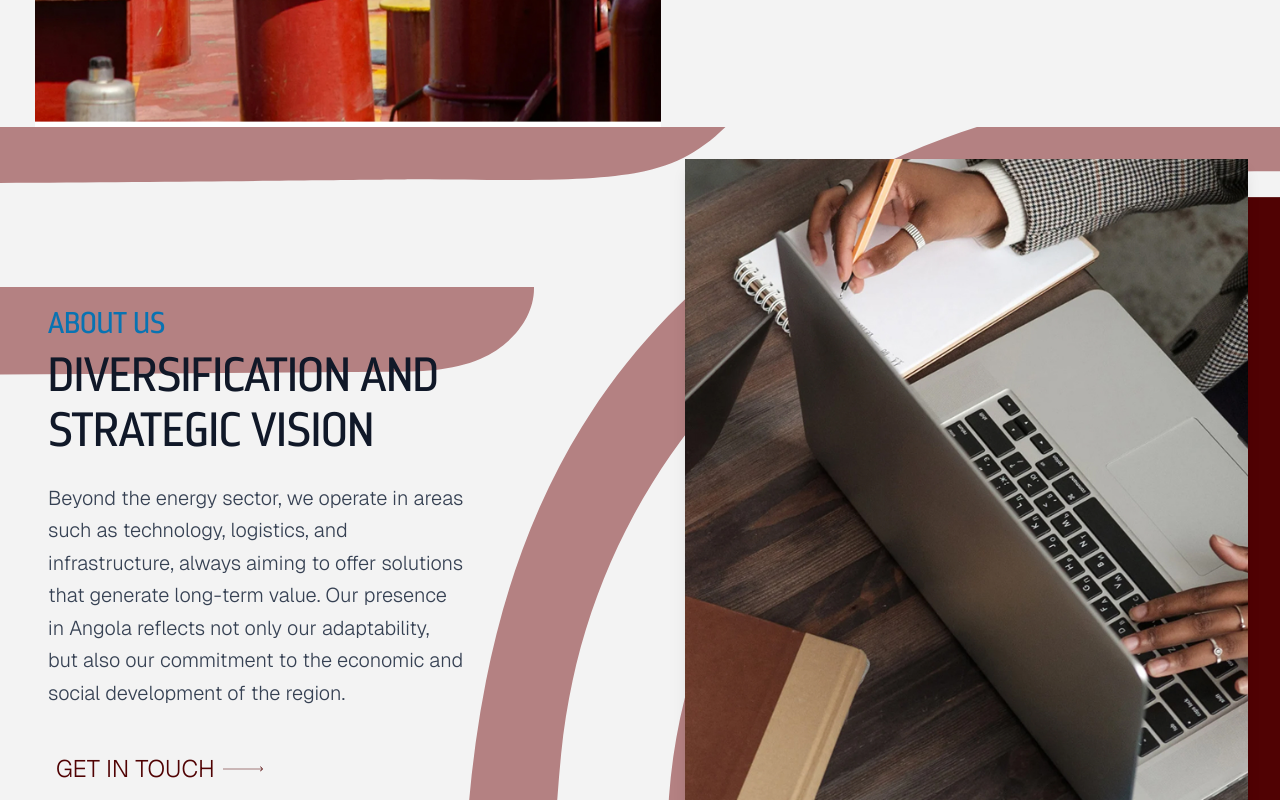
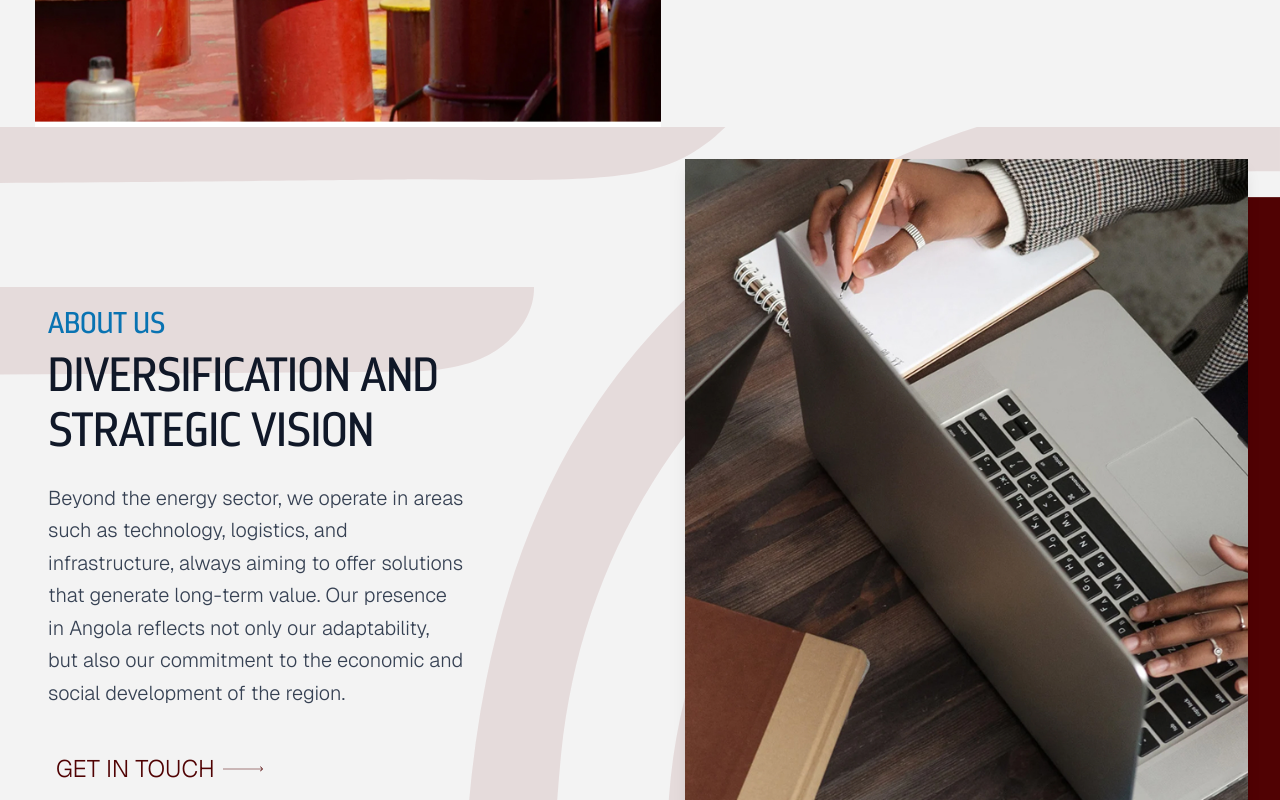
Before and after one commit to ferteles/tracti, a React (Vite) app: page / in a window 1280 px wide. Shown: the part 1860-2660 px from the top of the page. Built offline with nearby package versions, Linux system fonts and the light colour scheme.

Commit message:
style: Decrease background image opacity in Qmsomos component.

```diff
--- a/src/components/Qmsomos.tsx
+++ b/src/components/Qmsomos.tsx
@@ -12,7 +12,7 @@ function Qmsomos() {
       <img
         src={bck}
         alt=""
-        className="absolute w-full h-full object-cover z-0 opacity-50"
+        className="absolute w-full h-full object-cover z-0 opacity-10"
       />
       <div className="flex flex-col w-full md:w-2/5 p-4 md:p-12 justify-center order-2 md:order-1 relative z-10">
         <h3 className="text-sm md:text-3xl font-extralight text-[#0973B2] mb-2 uppercase">
```
